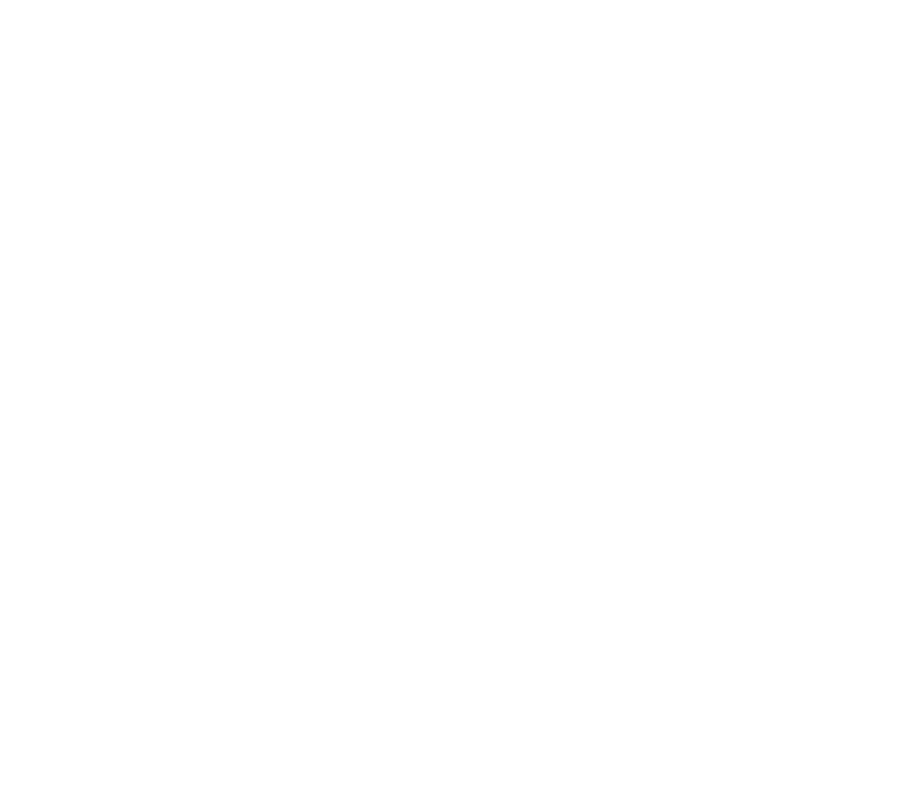
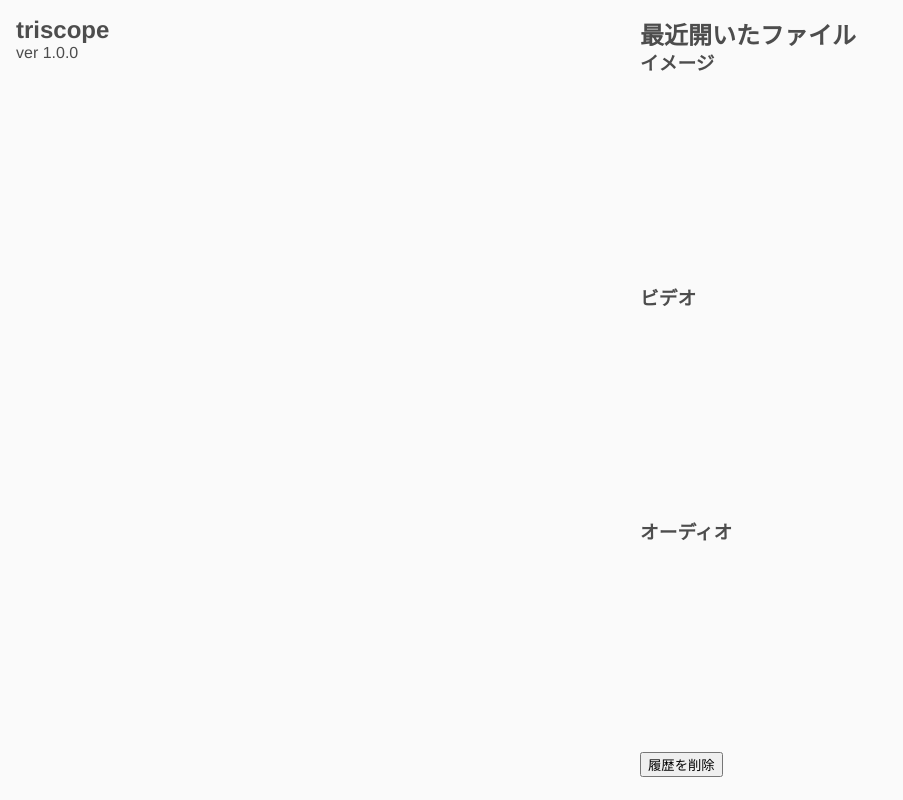
Before and after one commit to aquilaneo/triscope, a Vue app: page / in a window 1280 px wide. Shown: the whole page, without its empty margins (0-903 px from the left). Built offline with nearby package versions, Linux system fonts and the light colour scheme.

Commit message:
トップページの構造作成

```diff
--- a/src/App.vue
+++ b/src/App.vue
@@ -1,11 +1,18 @@
-<template>
-	<div></div>
-</template>
-
 <script setup lang="ts">
+import Top from "./components/top/Top.vue";
 
 </script>
 
+<template>
+	<div class="app">
+		<!-- トップページ -->
+		<Top/>
+	</div>
+</template>
+
 <style scoped>
-
+.app {
+	width: 100vw;
+	height: 100vh;
+}
 </style>
--- /dev/null
+++ b/src/components/top/Top.vue
@@ -0,0 +1,63 @@
+<script setup lang="ts">
+
+</script>
+
+
+<template>
+	<div class="top">
+		<section class="top__panel top__panel--left">
+			<div>
+				<h1>triscope</h1>
+				<div>ver 1.0.0</div>
+			</div>
+			<div>
+
+			</div>
+		</section>
+
+		<section class="top__panel top__panel--right">
+			<div>
+				<h2>最近開いたファイル</h2>
+			</div>
+			<div>
+				<h3>イメージ</h3>
+
+			</div>
+			<div>
+				<h3>ビデオ</h3>
+
+			</div>
+			<div>
+				<h3>オーディオ</h3>
+
+			</div>
+			<div>
+				<button>履歴を削除</button>
+			</div>
+		</section>
+	</div>
+</template>
+
+
+<style scoped>
+.top {
+	width: 100%;
+	height: 100%;
+	padding: 1rem;
+
+	background-color: #FAFAFA;
+
+	display: flex;
+	box-sizing: border-box;
+}
+
+.top__panel {
+	width: 50%;
+	height: 100%;
+}
+
+.top__panel--right {
+	display: grid;
+	grid-template-rows: 2rem 1fr 1fr 1fr 2rem;
+}
+</style>
--- /dev/null
+++ b/src/css/common.css
@@ -0,0 +1,4 @@
+body {
+    font-family: "Helvetica Neue", Arial, "Hiragino Kaku Gothic ProN", "Hiragino Sans", Meiryo, sans-serif;
+    color: #4D4D4D;
+}
--- /dev/null
+++ b/src/css/reset.css
@@ -0,0 +1,7 @@
+body {
+    margin: 0;
+}
+
+h1, h2, h3, h4, h5, h6 {
+    margin: 0;
+}
--- a/src/main.ts
+++ b/src/main.ts
@@ -1,4 +1,7 @@
 import { createApp } from "vue";
 import App from "./App.vue";
 
+import "./css/reset.css";
+import "./css/common.css";
+
 createApp(App).mount("#app");
```
